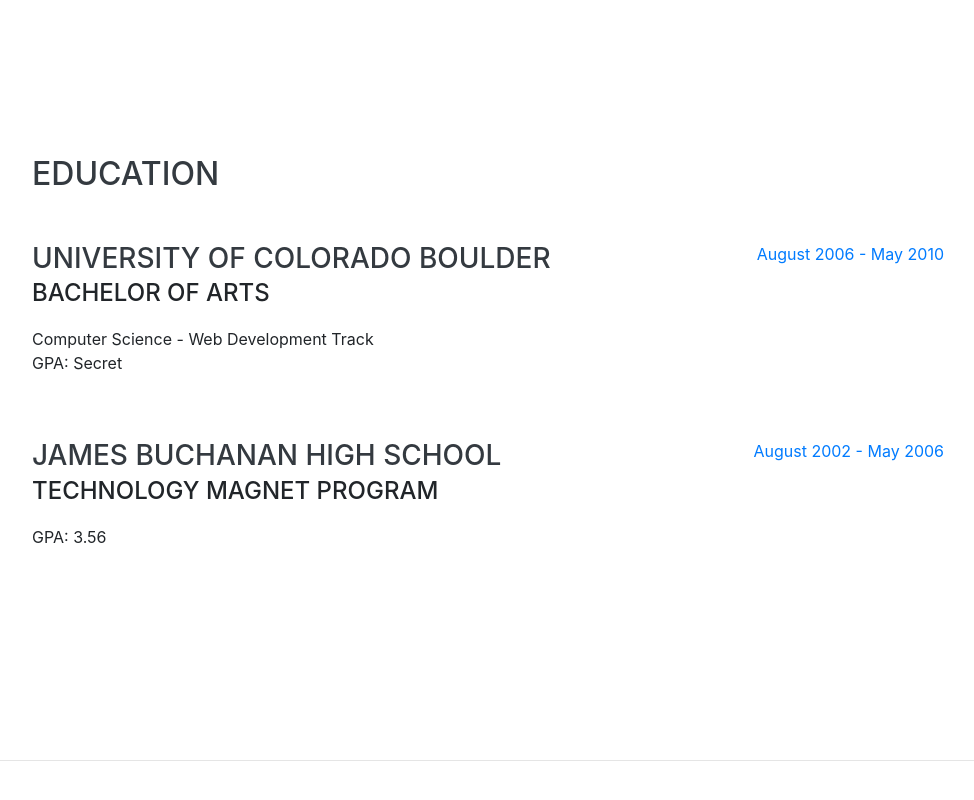
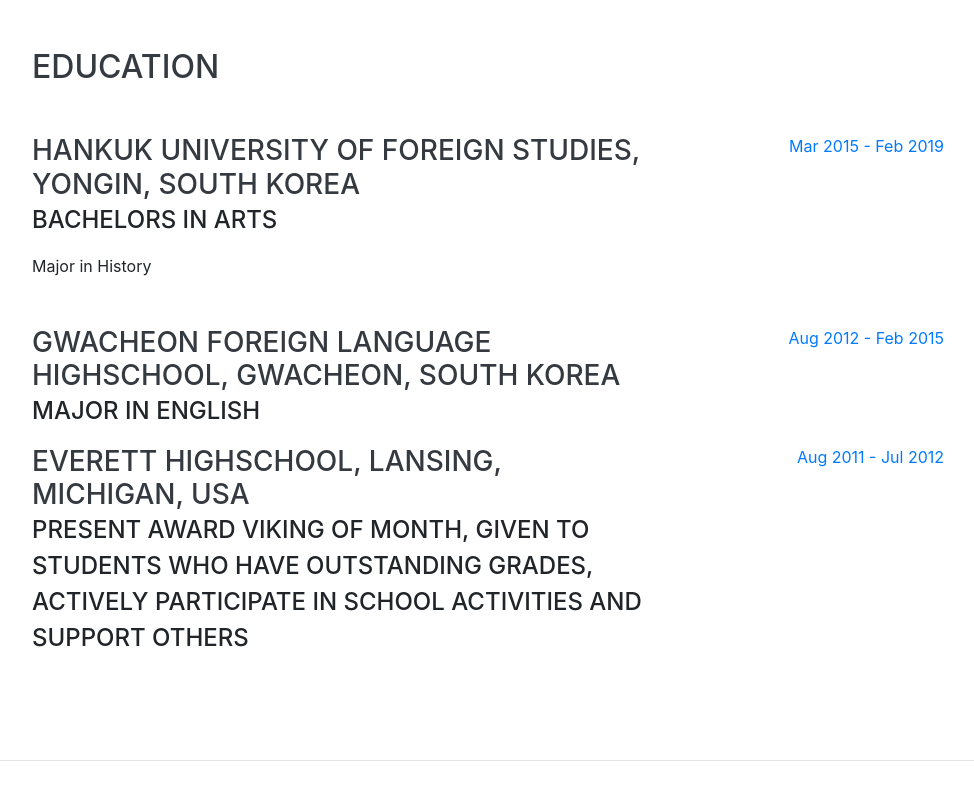
Before and after one commit to z2soo/Portfolio, a website with bundled scripts: page index.html in a window 1280 px wide. Shown: the part 2026-2826 px from the top of the page, without its empty margins (288-1262 px from the left). Built offline with nearby package versions, Linux system fonts and the light colour scheme; a web font is replaced by a local one.

Commit message:
Update index.html
Add details for education

```diff
--- a/index.html
+++ b/index.html
@@ -148,24 +148,32 @@
 
         <div class="resume-item d-flex flex-column flex-md-row justify-content-between mb-5">
           <div class="resume-content">
-            <h3 class="mb-0">University of Colorado Boulder</h3>
-            <div class="subheading mb-3">Bachelor of Arts</div>
-            <div>Computer Science - Web Development Track</div>
-            <p>GPA: Secret</p>
+            <h3 class="mb-0">Hankuk University of Foreign Studies, Yongin, South Korea</h3>
+            <div class="subheading mb-3">Bachelors in Arts</div>
+            <div>Major in History</div>
           </div>
           <div class="resume-date text-md-right">
-            <span class="text-primary">August 2006 - May 2010</span>
+            <span class="text-primary">Mar 2015 - Feb 2019</span>
           </div>
         </div>
 
         <div class="resume-item d-flex flex-column flex-md-row justify-content-between">
           <div class="resume-content">
-            <h3 class="mb-0">James Buchanan High School</h3>
-            <div class="subheading mb-3">Technology Magnet Program</div>
-            <p>GPA: 3.56</p>
+            <h3 class="mb-0">Gwacheon Foreign Language Highschool, Gwacheon, South Korea</h3>
+            <div class="subheading mb-3">Major in English</div>
           </div>
           <div class="resume-date text-md-right">
-            <span class="text-primary">August 2002 - May 2006</span>
+            <span class="text-primary">Aug 2012 - Feb 2015</span>
+          </div>
+        </div>
+
+        <div class="resume-item d-flex flex-column flex-md-row justify-content-between">
+          <div class="resume-content">
+            <h3 class="mb-0">Everett Highschool, Lansing, Michigan, USA </h3>
+            <div class="subheading mb-3">Present Award Viking of Month, given to students who have outstanding grades, actively participate in school activities and support others</div>
+          </div>
+          <div class="resume-date text-md-right">
+            <span class="text-primary">Aug 2011 - Jul 2012</span>
           </div>
         </div>
 
```
